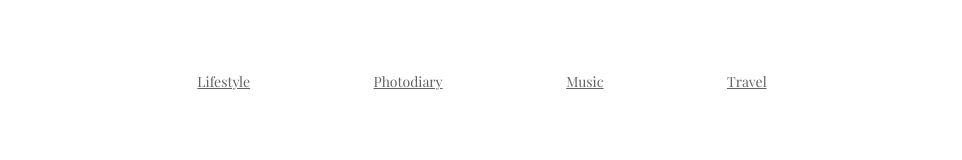
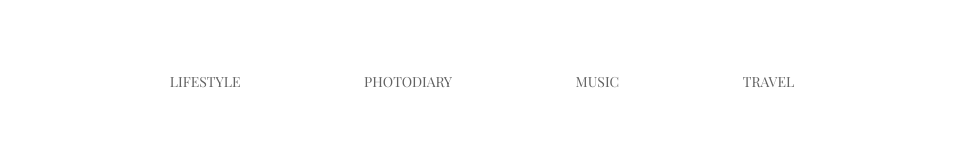
Before and after one commit to smartnonstop/goit-fe-course, a plain HTML site: page html-css/module-03/index.html in a window 1280 px wide. Shown: the top 160 px of the page, without its empty margins (158-1120 px from the left). Drawn offline with nearby package versions, Linux system fonts and the light colour scheme.

Commit message:
html-css Module-03 fixed navigation links styles

```diff
--- a/html-css/module-03/css/styles.css
+++ b/html-css/module-03/css/styles.css
@@ -48,6 +48,8 @@ img {
 .navigation-list-item a {
   display: block;
   color: #626262;
+  text-decoration: none;
+  text-transform: uppercase;
 }
 
 .navigation-list-item a:hover,
```
